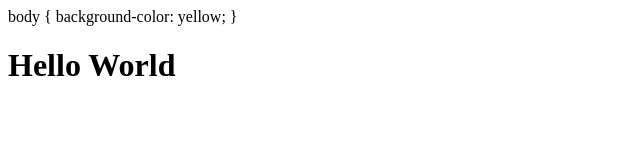
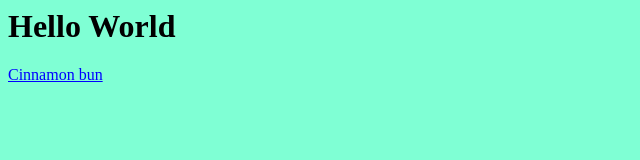
Before and after one commit to maddiewoo/maddiewoo.github.io, a plain HTML site: page index.html in a window 1280 px wide. Shown: the whole page, without its empty margins (0-640 px from the left). Drawn offline with Linux system fonts and the light colour scheme.

Commit message:
fixed background color and added pictures

```diff
--- a/index.html
+++ b/index.html
@@ -4,9 +4,17 @@
 
         <title> Hello World </title>
 
-        body {
-            background-color: yellow;
-        }
+        <style type="text/css">
+
+            body {
+                background-color: aquamarine
+            }
+
+            a {
+                color: blue
+            }
+
+        </style>
 
     </head>
 
@@ -14,6 +22,8 @@
 
         <h1> Hello World</h1>
 
+        <a href="http://foodnetwork.sndimg.com/content/dam/images/food/fullset/2009/9/25/1/FNM-110109-Copy-That-003_s4x3.jpg.rend.sni12col.landscape.jpeg"> Cinnamon bun </a>
+
     </body>
 
 </html>
```
